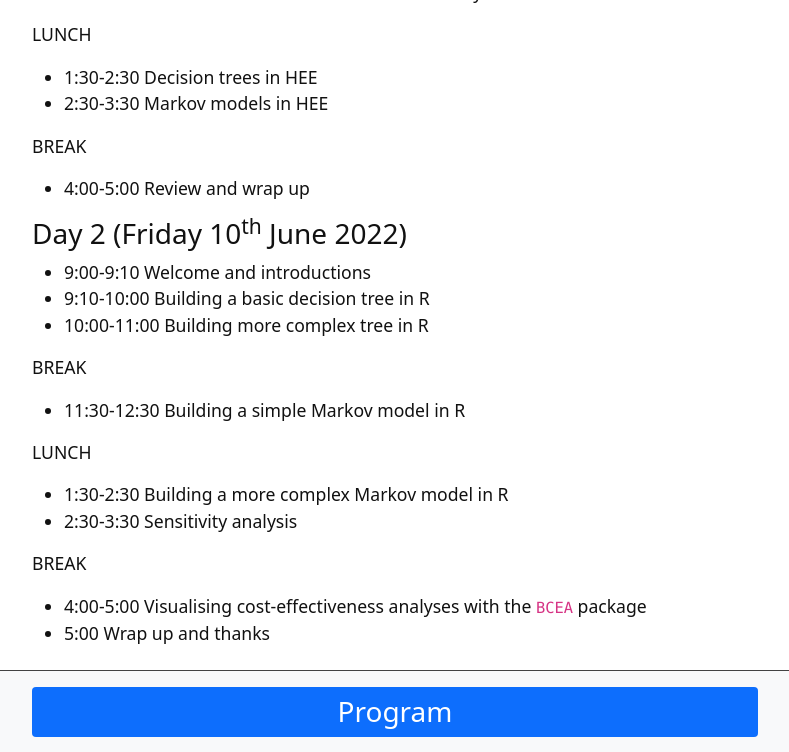
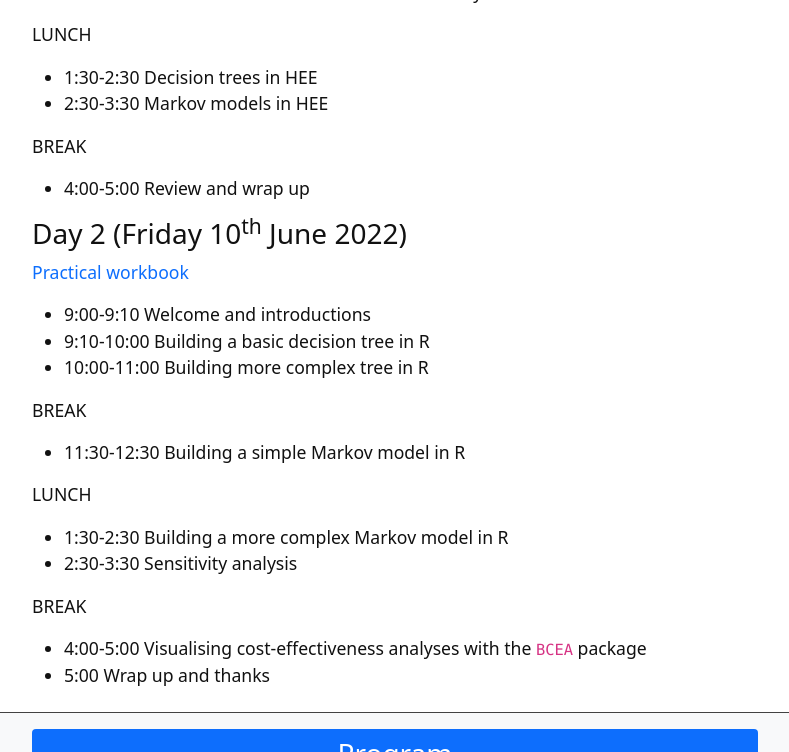
Before and after one commit to n8thangreen/Stockholm-health-economics-course, a Jekyll site: the page built from content/program.md, in a window 1280 px wide and 900 px high, scrolled down 754 px, cut to the strip 0-752 px from the top of the window. Shown: the whole strip, without its empty margins (245-1034 px from the left). Built offline with Jekyll 4.4.1, drawn with Linux system fonts in a browser that asks for light colours.

Commit message:
Update program.md

```diff
--- a/content/program.md
+++ b/content/program.md
@@ -30,6 +30,9 @@ BREAK
 * 4:00-5:00 Review and wrap up
 
 ### Day 2 (Friday 10<sup>th</sup> June 2022)
+
+[Practical workbook](../blob/main/README)
+
 * 9:00-9:10 Welcome and introductions
 * 9:10-10:00 Building a basic decision tree in R
 * 10:00-11:00 Building more complex tree in R
```
